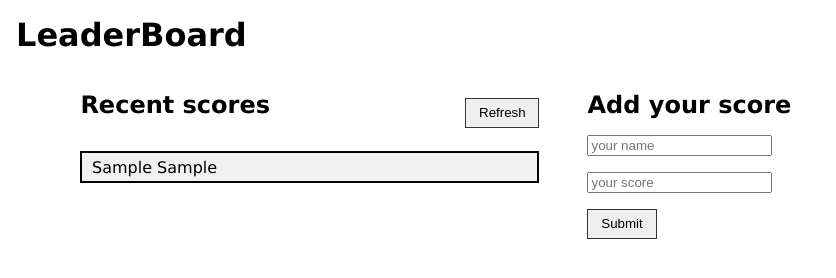
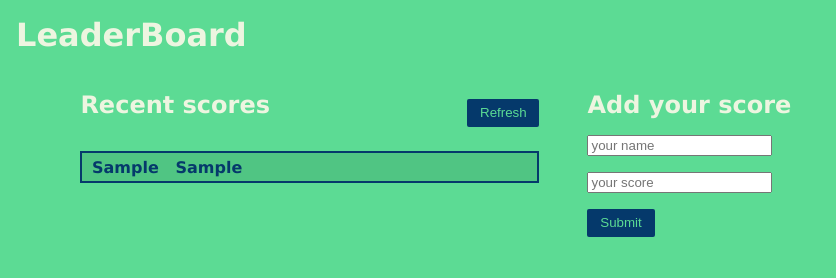
Before and after one commit to bahoz-ali/Leaderboard, a website built with webpack: page src/index.html in a window 1280 px wide. Both pictures are taken after typing "Sample", "Sample" into the empty fields and a click on the button "Submit". Shown: the whole page, without its empty margins (0-836 px from the left). Built offline with nearby package versions, Linux system fonts and the light colour scheme; no server answers.

Commit message:
styled buttons and backgournd the body and the user and socre dashboard

```diff
--- a/src/index.html
+++ b/src/index.html
@@ -13,7 +13,7 @@
       <div class="dashboard">
         <div class="dashboard__header">
           <h2>Recent scores</h2>
-          <button id="refresh" class="btn">Refresh</button>
+          <button id="refresh" class="btn btn--primary">Refresh</button>
         </div>
 
         <ul class="user_list"></ul>
@@ -34,7 +34,7 @@
             type="text"
             placeholder="your score"
           />
-          <button class="btn" id="add_score" type="button">Submit</button>
+          <button class="btn btn--primary" id="add_score" type="button">Submit</button>
         </form>
       </div>
     </section>
--- a/src/style.css
+++ b/src/style.css
@@ -1,4 +1,6 @@
 body {
+  color: var(--clr-font);
+  background-color: var(--clr-secondary);
   margin: 0;
   padding: 1rem;
   font-family: Verdana, Geneva, Tahoma, sans-serif;
@@ -52,16 +54,24 @@ ul {
 }
 
 .user_list {
-  border: 2px solid #000;
+  border: 2px solid var(--clr-primary);
 }
 
 .user_list .user {
   padding: 0.3rem 0.6rem;
-  background-color: #f1f1f1;
+  background-color: #50c583;
+  color: var(--clr-primary);
+  font-weight: bold;
+  font-family: Verdana, Geneva, Tahoma, sans-serif;
+}
+
+.user .user__name {
+  width: 7ch;
+  display: inline-block;
 }
 
 .user_list .user:nth-child(even) {
-  background-color: #ddd;
+  background-color: var(--clr-accent);
 }
 
 .dashboard__header {
@@ -87,3 +97,17 @@ ul {
   outline: none;
   border: 1px solid #333;
 }
+
+.btn--primary {
+  color: var(--clr-secondary);
+  background-color: #05396b;
+  outline: none;
+  border: none;
+  border-radius: 2px;
+  transition: all 0.4s linear;
+
+}
+
+.btn--primary:hover {
+  transform: rotate(-10deg)
+}
```
